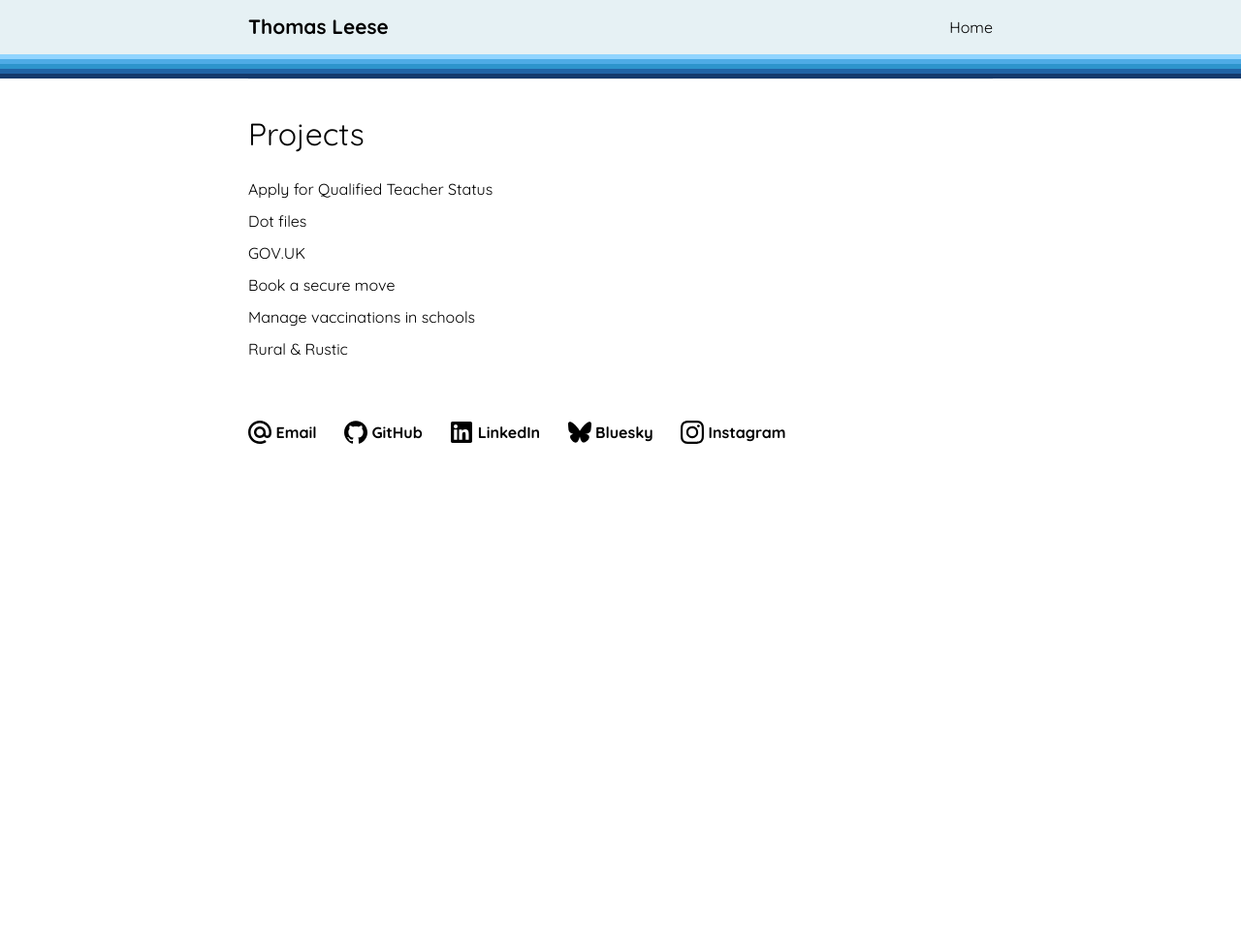
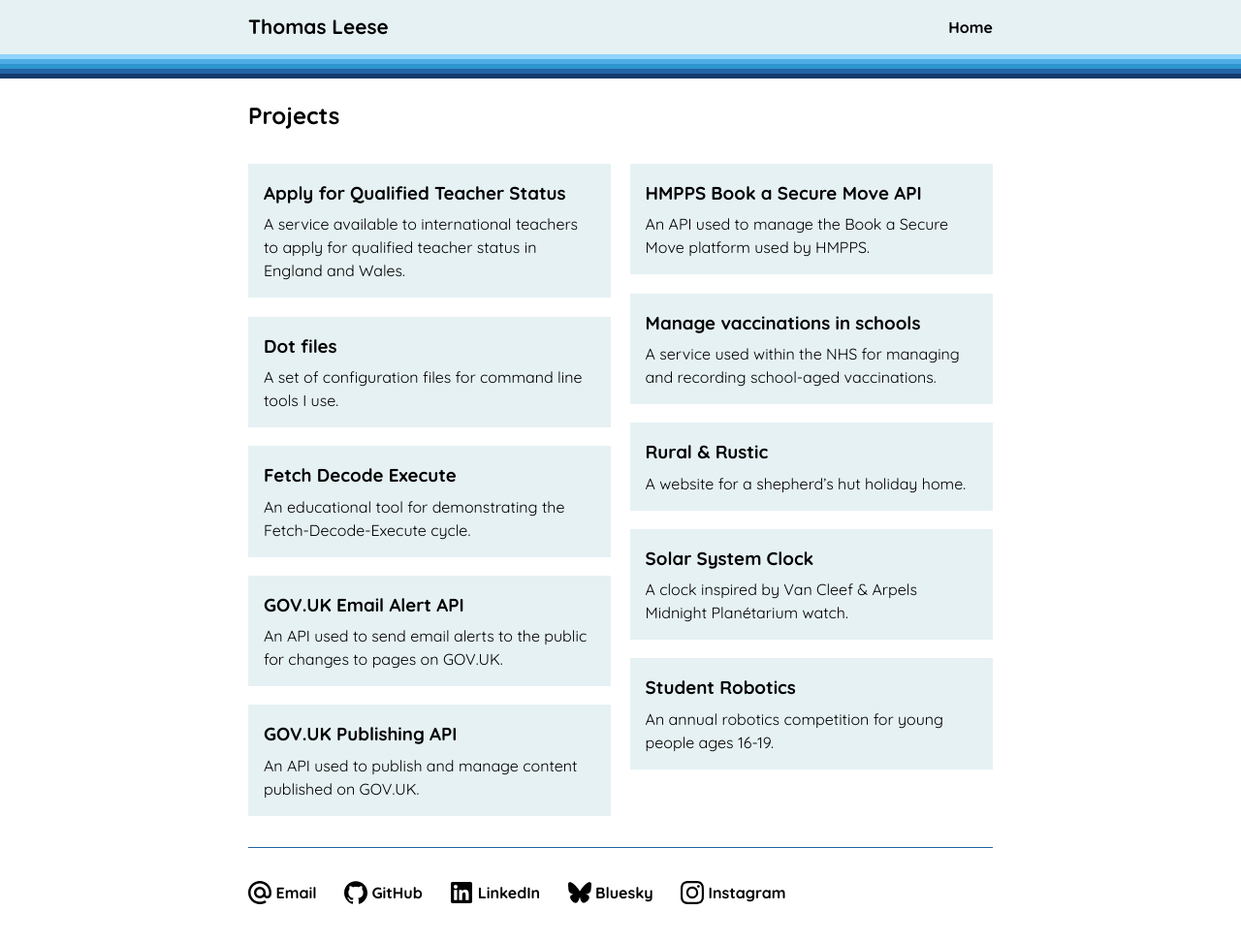
Before and after one commit to thomasleese/thomasleese.github.io, a Jekyll site: the page built from index.html, in a window 1280 px wide and 981 px high. Shown: the top 972 px of the window at 97% size. Built offline with Jekyll 4.4.1, drawn with Linux system fonts in a browser that asks for light colours.

Commit message:
Configure projects

```diff
--- a/_data/projects.yaml
+++ b/_data/projects.yaml
@@ -1,17 +1,39 @@
 - name: Apply for Qualified Teacher Status
   url: https://github.com/DFE-Digital/apply-for-qualified-teacher-status
+  description: A service available to international teachers to apply for qualified teacher status in England and Wales.
 
 - name: Dot files
   url: https://github.com/thomasleese/dotfiles
+  description: A set of configuration files for command line tools I use.
 
-- name: GOV.UK
-  url: https://github.com/alphagov
+- name: Fetch Decode Execute
+  url: https://github.com/thomasleese/fde
+  description: An educational tool for demonstrating the Fetch-Decode-Execute cycle.
 
-- name: Book a secure move
+- name: GOV.UK Email Alert API
+  url: https://github.com/alphagov/email-alert-api
+  description: An API used to send email alerts to the public for changes to pages on GOV.UK.
+
+- name: GOV.UK Publishing API
+  url: https://github.com/alphagov/publishing-api
+  description: An API used to publish and manage content published on GOV.UK.
+
+- name: HMPPS Book a Secure Move API
   url: https://github.com/ministryofjustice/hmpps-book-secure-move-api
+  description: An API used to manage the Book a Secure Move platform used by HMPPS.
 
 - name: Manage vaccinations in schools
   url: https://github.com/nhsuk/manage-vaccinations-in-schools
+  description: A service used within the NHS for managing and recording school-aged vaccinations.
 
 - name: Rural & Rustic
   url: https://www.rural-and-rustic.wales
+  description: A website for a shepherd’s hut holiday home.
+
+- name: Solar System Clock
+  url: https://github.com/thomasleese/solar-system-clock
+  description: A clock inspired by Van Cleef & Arpels Midnight Planétarium watch.
+
+- name: Student Robotics
+  url: https://studentrobotics.org
+  description: An annual robotics competition for young people ages 16-19.
--- a/_layouts/base.html
+++ b/_layouts/base.html
@@ -16,7 +16,7 @@
     <link href="/styles/colours.css" rel="stylesheet" />
     <link href="/styles/fonts.css" rel="stylesheet" />
     <link href="/styles/header.css" rel="stylesheet" />
-    <link href="/styles/main.css" rel="stylesheet" />
+    <link href="/styles/cards.css" rel="stylesheet" />
     <link href="/styles/footer.css" rel="stylesheet" />
 
     <link rel="icon" href="/images/icon.png" />
@@ -44,6 +44,8 @@
     </main>
 
     <footer class="container">
+      <hr class="footer-line" />
+
       <ul class="footer-nav">
         {% for social in site.data.socials %}
           <li>
--- a/index.html
+++ b/index.html
@@ -2,12 +2,18 @@
 layout: base
 ---
 
-<section id="projects">
-  <h1>Projects</h1>
+<h2>Projects</h2>
 
-  <ul class="bulletless">
-    {% for project in site.data.projects %}
-      <li><a href="{{ project.url }}">{{ project.name }}</a> {{ project.description }}</li>
-    {% endfor %}
-  </ul>
-</section>
+<div class="cards">
+  {% for project in site.data.projects %}
+    <div class="card">
+      <h3 class="card-name">
+        <a href="{{ project.url }}">
+          {{ project.name }}
+        </a>
+      </h3>
+
+      <p class="card-description">{{ project.description }}</p>
+    </div>
+  {% endfor %}
+</div>
--- /dev/null
+++ b/styles/cards.css
@@ -0,0 +1,21 @@
+.cards {
+    columns: 2;
+    column-gap: 1.2rem;
+    margin: 2rem 0;
+}
+
+.card {
+    display: block;
+    background: var(--colour1);
+    margin-bottom: 1.2rem;
+}
+
+.card-name {
+    margin: 0;
+    padding: 1rem 1rem 0.2rem 1rem;
+}
+
+.card-description {
+    margin: 0;
+    padding: 0.2rem 1rem 1rem 1rem;
+}
--- a/styles/fonts.css
+++ b/styles/fonts.css
@@ -8,4 +8,5 @@
 
 a {
     text-decoration: none;
+    font-weight: bold;
 }
--- a/styles/footer.css
+++ b/styles/footer.css
@@ -1,3 +1,11 @@
+.footer-line {
+    background: var(--colour5);
+    border: none;
+    height: 1px;
+    border: 0;
+    margin-bottom: 2rem;
+}
+
 .footer-nav {
     list-style-position: inside;
     padding-left: 0;
@@ -7,10 +15,6 @@
 .footer-nav li {
     display: inline-block;
     margin: 0 12px;
-}
-
-.footer-nav li a {
-    font-weight: bold;
 }
 
 .footer-nav li a:hover {
--- a/styles/main.css
+++ /dev/null
@@ -1,22 +0,0 @@
-.bulletless {
-    padding-left: 0;
-}
-
-.bulletless li {
-    list-style: none;
-    margin: 9px 0;
-}
-
-section h1 {
-    margin-top: 0;
-    font-weight: 400;
-}
-
-section {
-    padding: 2rem 0;
-    border-top: 1px solid rgb(230, 230, 230);
-}
-
-section li {
-    color: grey;
-}
```
